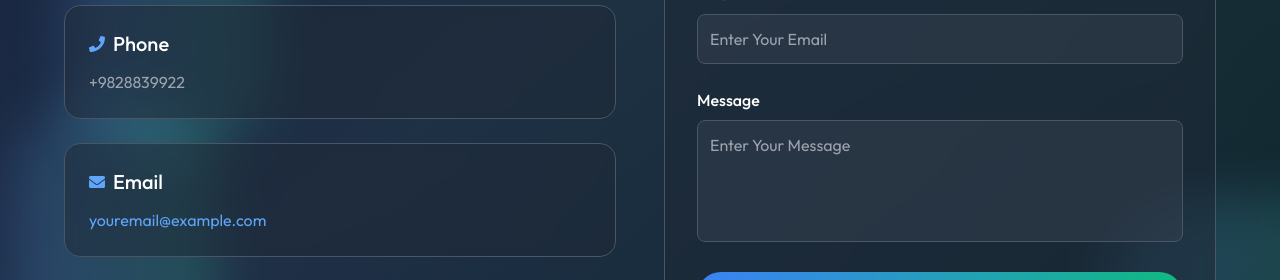
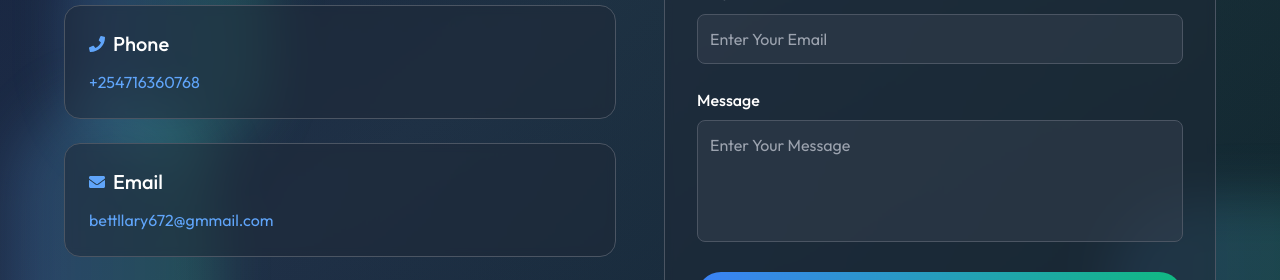
Before and after one commit to LlaryBett/My-Portfolio, a React (Vite) app: page / in a window 1280 px wide. Shown: the part 8612-8892 px from the top of the page. Built offline with nearby package versions, Linux system fonts and the light colour scheme.

Commit message:
Update contact information in Contact component; remove unused import in About component

```diff
--- a/src/components/About.jsx
+++ b/src/components/About.jsx
@@ -1,6 +1,6 @@
 import React from 'react';
 import { motion, useInView } from 'framer-motion';
-import { Code, Database, Globe, Zap, Award, Users, Coffee, Lightbulb, GraduationCap, BookOpen, Calendar, Star, Trophy, Target } from 'lucide-react';
+import { Code, Database, Globe, Zap, Award, Coffee, Lightbulb, GraduationCap, BookOpen, Calendar, Star, Trophy, Target } from 'lucide-react';
 
 const About = () => {
   const ref = React.useRef(null);
--- a/src/components/Contact.jsx
+++ b/src/components/Contact.jsx
@@ -130,7 +130,12 @@ const Contact = () => {
                   Phone
                 </h4>
                 <p className="text-sm sm:text-base text-gray-400">
-                  +9828839922
+                  <a
+                    href="tel:+254716360768"
+                    className="hover:text-white transition-colors duration-300 text-blue-400"
+                  >
+                    +254716360768
+                  </a>
                 </p>
               </motion.div>
 
@@ -149,7 +154,7 @@ const Contact = () => {
                     href="mailto:youremail@example.com"
                     className="hover:text-white transition-colors duration-300 text-blue-400"
                   >
-                    youremail@example.com
+                    bettllary672@gmmail.com
                   </a>
                 </p>
               </motion.div>
```
